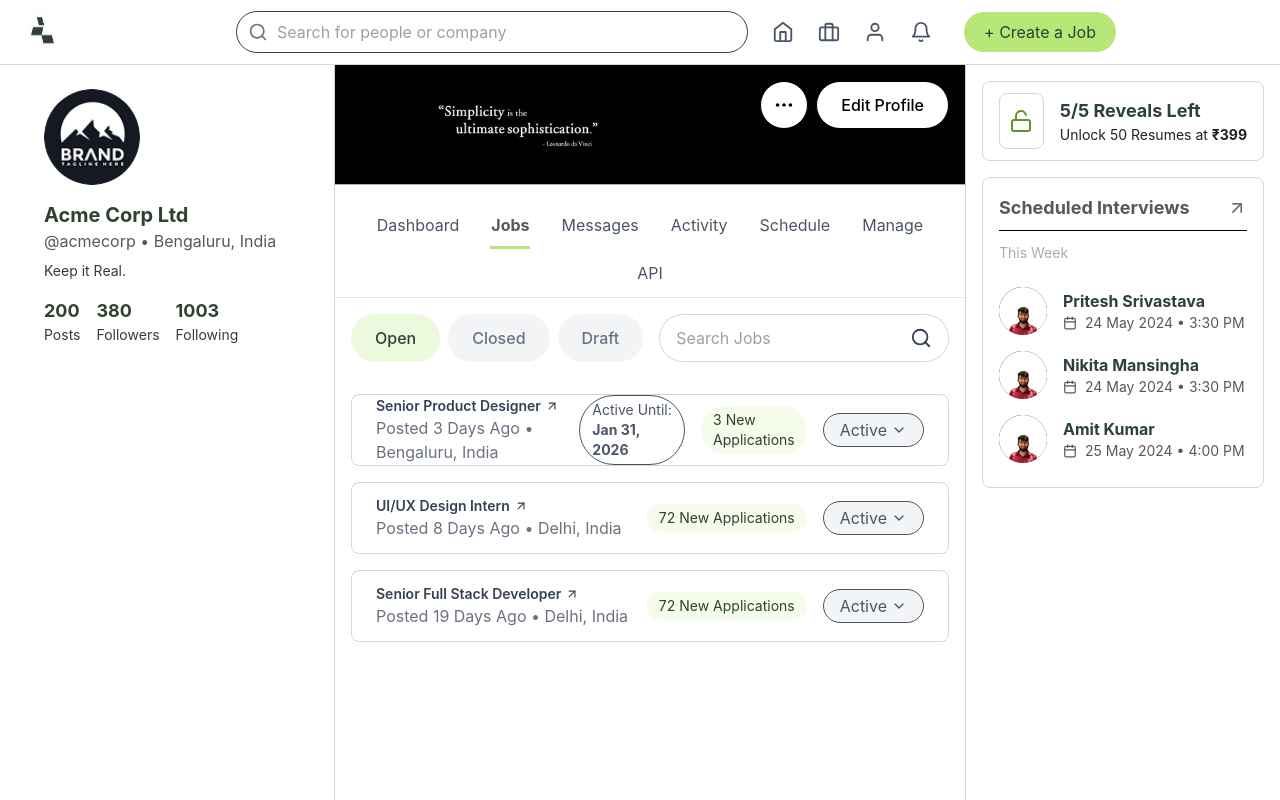
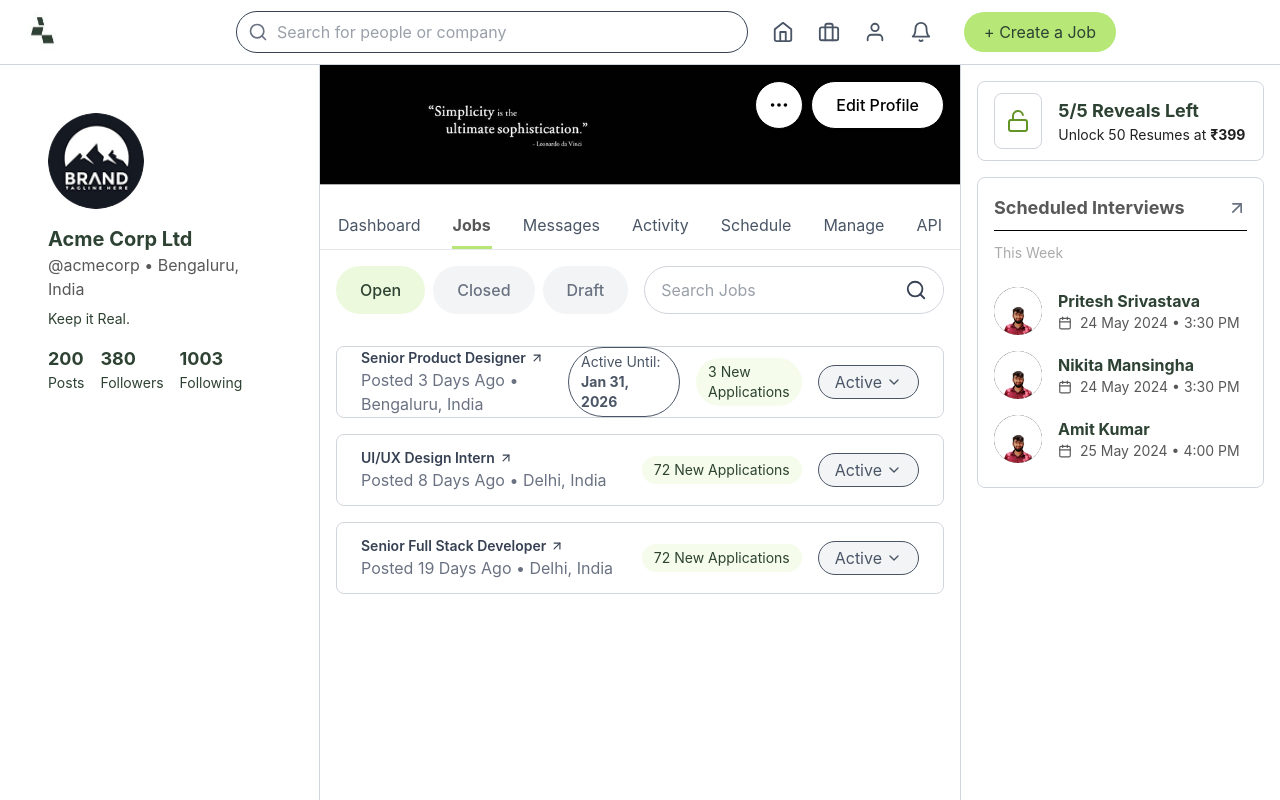
Before and after one commit to keyur4103/lucres-job-portal, a React (Vite) app: page / in a window 1280 px wide. Built offline with nearby package versions, Linux system fonts and the light colour scheme.

Commit message:
seven commit

```diff
--- a/src/App.tsx
+++ b/src/App.tsx
@@ -7,7 +7,7 @@ import { BrowserRouter as Router, Routes, Route } from "react-router-dom";
 import Dashboard from "./components/Dashboard";
 
 const App: React.FC = () => {
-  const [isProfileOpen, setIsProfileOpen] = useState(false);
+  const [isProfileOpen, setIsProfileOpen] = useState(true);
 
   const toggleProfile = () => {
     setIsProfileOpen(!isProfileOpen);
--- a/src/components/Dashboard.tsx
+++ b/src/components/Dashboard.tsx
@@ -34,9 +34,9 @@ const Dashboard = () => {
   ];
 
   return (
-    <div className="flex flex-col lg:flex-row min-h-screen custom-scroll ml-5">
+    <div className="flex flex-col lg:flex-row min-h-screen custom-scroll w-full">
       {/* Sidebar */}
-      <aside className="w-full lg:w-1/4 p-6 bg-white border-r border-gray-300">
+      <aside className="w-full lg:w-1/4 p-12 bg-white border-r border-gray-300">
         <div className="flex flex-col">
           <img
             src={brandLogo}
@@ -64,7 +64,7 @@ const Dashboard = () => {
       </aside>
 
       {/* Main Content */}
-      <main className="flex-1">
+      <main className="flex-1 flex flex-col items-center justify-center">
         {/* Brand Banner with Edit Button */}
         <div className="relative w-full">
           <img
@@ -88,7 +88,7 @@ const Dashboard = () => {
         </div>
 
         {/* Navigation Tabs */}
-        <div className="flex flex-wrap justify-center border-b border-gray-200 mt-4">
+        <div className="flex flex-wrap justify-center border-b border-gray-200 mt-4 w-full">
           {[
             "Dashboard",
             "Jobs",
```
